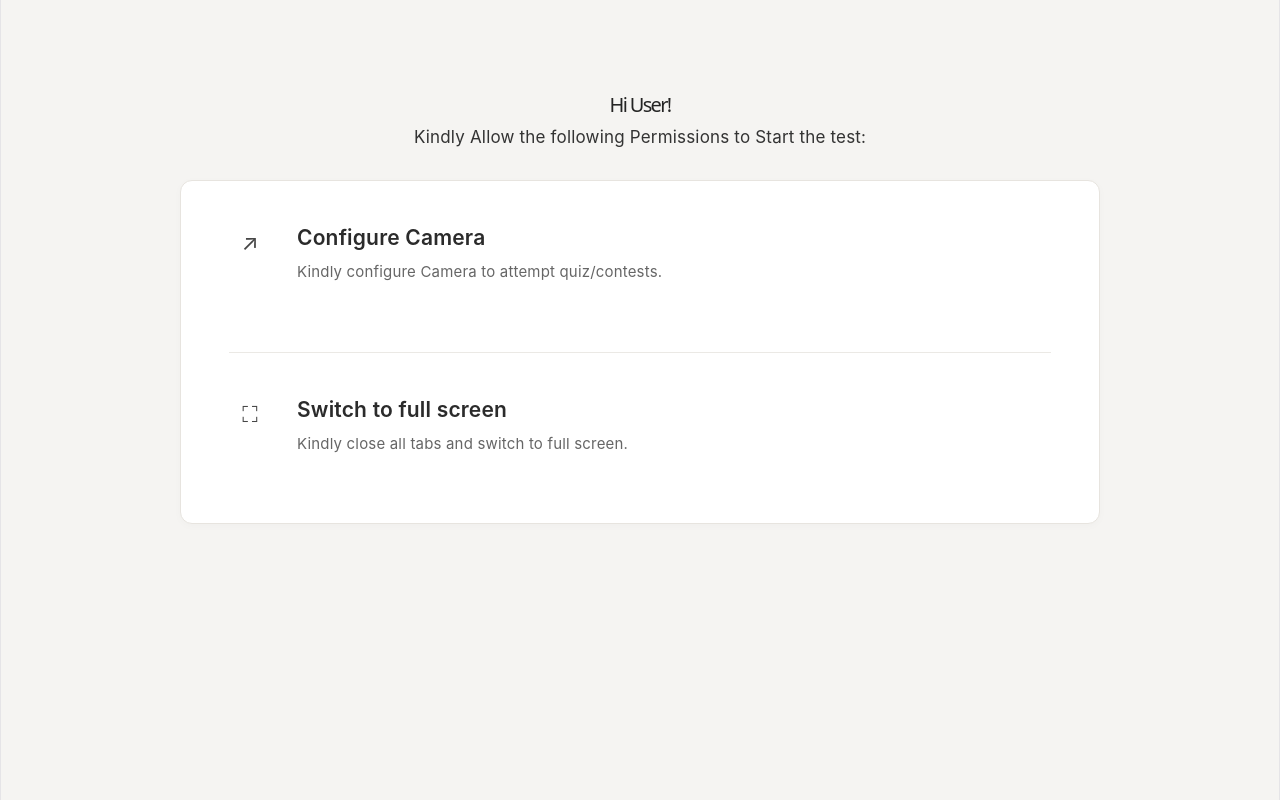
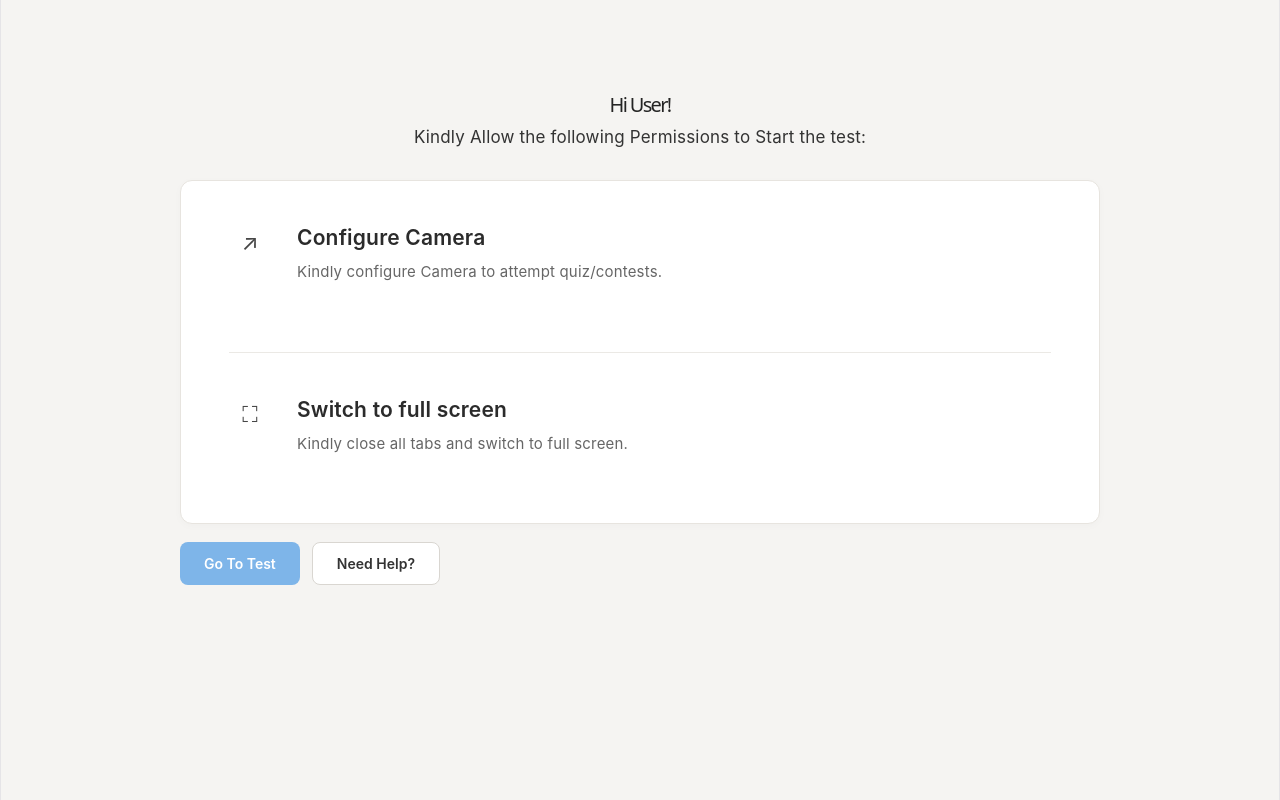
Before and after one commit to Parth-2257/Proctra, a React (Vite) app: page / in a window 1280 px wide. Built offline with nearby package versions, Linux system fonts and the light colour scheme.

Commit message:
style(ui): create reusable button components and action controls

```diff
--- a/src/App.css
+++ b/src/App.css
@@ -152,3 +152,83 @@ body {
   margin-left: 48px;
   margin-right: 48px;
 }
+
+/* =========================
+   Buttons
+========================= */
+
+.btn {
+  padding: 12px 24px;
+
+  border-radius: 8px;
+
+  border: none;
+
+  font-size: 14px;
+  font-weight: 600;
+
+  cursor: pointer;
+
+  transition:
+    background 0.15s ease,
+    transform 0.1s ease;
+}
+
+.btn:active {
+  transform: scale(0.98);
+}
+
+/* Reference dark button */
+
+.btn-dark {
+  background: #263c53;
+
+  color: white;
+}
+
+.btn-dark:hover {
+  background: #1f3246;
+}
+
+/* Reference blue */
+
+.btn-light-blue {
+  background: #7eb5e9;
+
+  color: white;
+}
+
+.btn-light-blue:hover {
+  background: #6ca8df;
+}
+
+/* White secondary button */
+
+.btn-outline {
+  background: white;
+
+  border: 1px solid #d9d6d1;
+
+  color: #333333;
+}
+
+.btn-outline:hover {
+  background: #faf9f7;
+}
+
+/* =========================
+   Bottom Buttons
+========================= */
+
+.bottom-actions {
+  width: 100%;
+  max-width: 920px;
+
+  display: flex;
+
+  gap: 12px;
+
+  margin-top: 18px;
+
+  justify-content: flex-start;
+}
--- a/src/App.jsx
+++ b/src/App.jsx
@@ -27,6 +27,11 @@ function App() {
           </div>
         </div>
       </div>
+
+      <div className="bottom-actions">
+        <button className="btn btn-light-blue">Go To Test</button>
+        <button className="btn btn-outline">Need Help?</button>
+      </div>
     </div>
   );
 }
```
